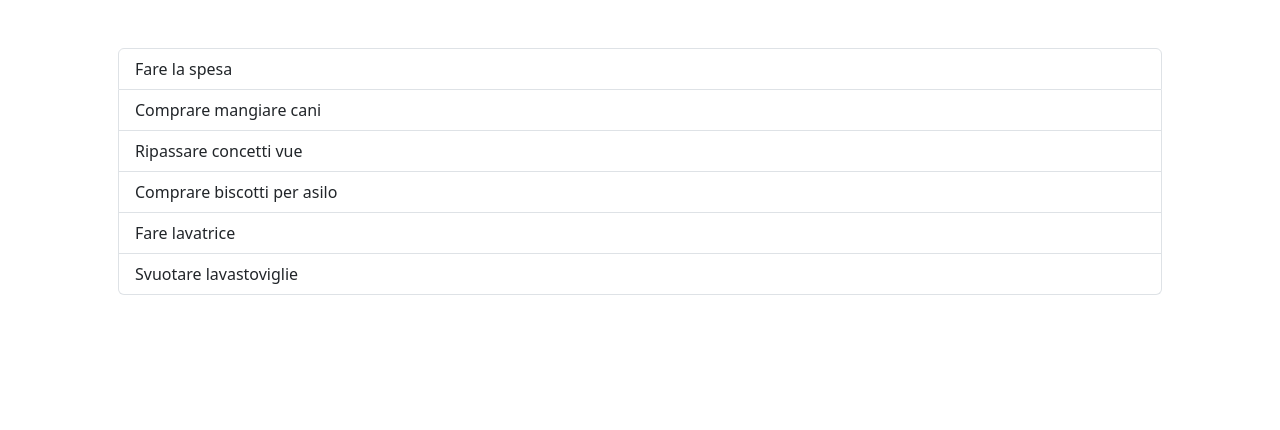
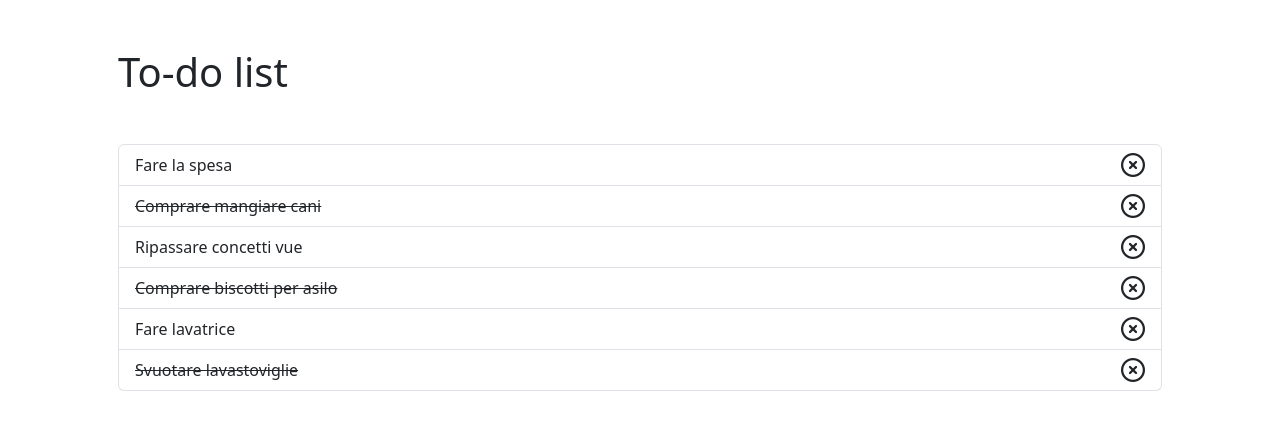
Before and after one commit to Arianna-Cosimini/vue-todolist, a plain HTML site: page index.html in a window 1280 px wide. Drawn offline with nearby package versions, Linux system fonts and the light colour scheme.

Commit message:
milestone 1 completato

```diff
--- a/css/style.css
+++ b/css/style.css
@@ -0,0 +1,12 @@
+li .fa-circle-xmark{
+    cursor: pointer;
+    font-size: 1.5em;
+}
+
+.fa-regular.fa-circle-xmark:hover{
+    color: red;
+}
+
+span.done{
+    text-decoration: line-through;
+}
--- a/index.html
+++ b/index.html
@@ -25,11 +25,20 @@
 
         <div class="container p-5">
 
+            <h1 class="mb-5">To-do list</h1>
+
             <ul class="list-group">
                 <li
                     v-for="(currentTodo,index) in toDoList"
-                    class="list-group-item d-flex justify-content-between align-items-center">
-                    {{currentTodo.text}}
+                    class="list-group-item d-flex justify-content-between align-items-center"
+
+
+                >
+                    <span :class="currentTodo.done == true ? 'done' : '' ">
+                        {{currentTodo.text}}
+                    </span>
+
+                    <i class="fa-regular fa-circle-xmark"></i>
 
                 </li>
             </ul>
--- a/js/script.js
+++ b/js/script.js
@@ -39,5 +39,8 @@ createApp({
 
     },
 
-    methods: {}
+    methods: {
+
+
+    }
 }).mount('#app');
```
